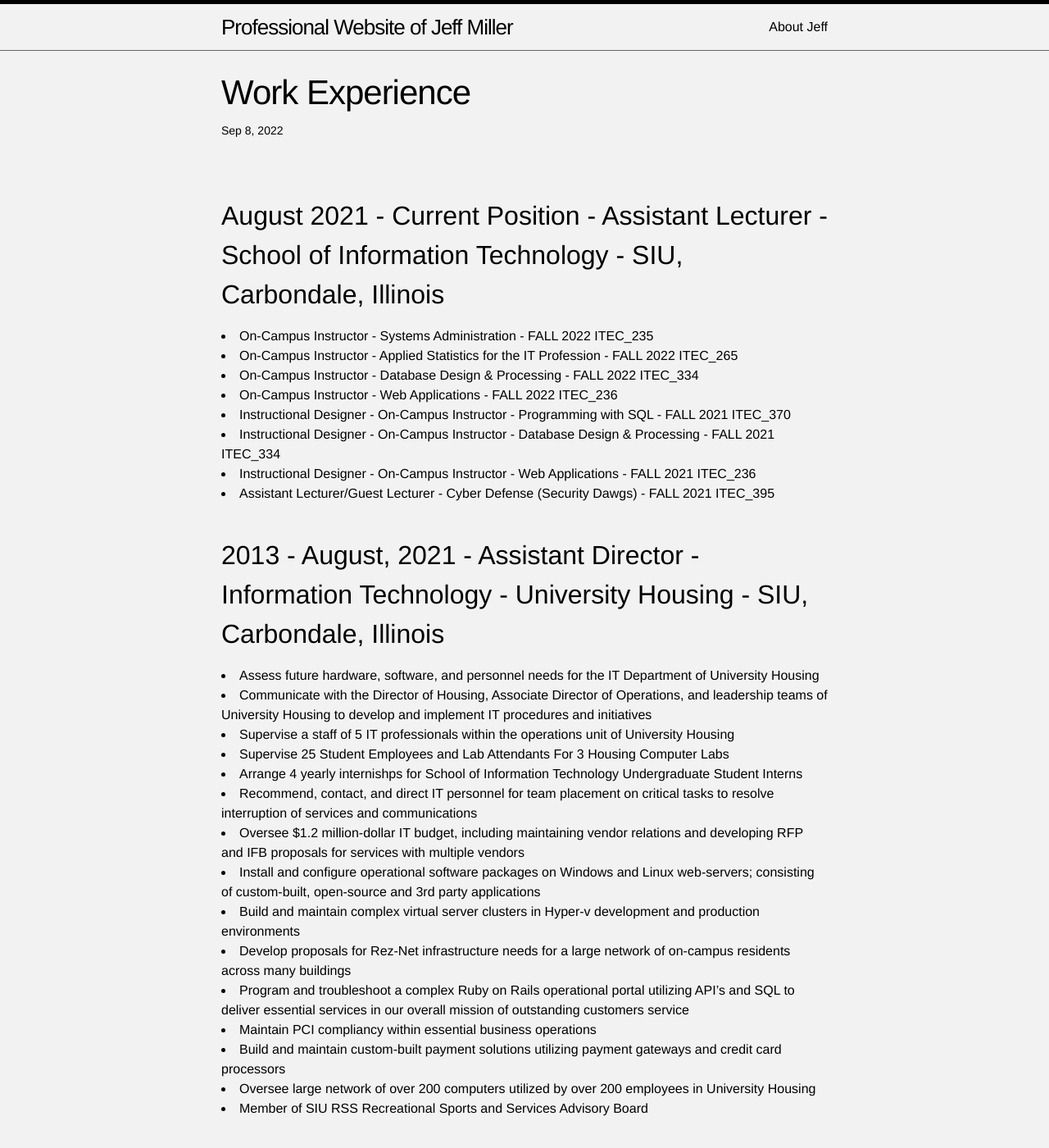
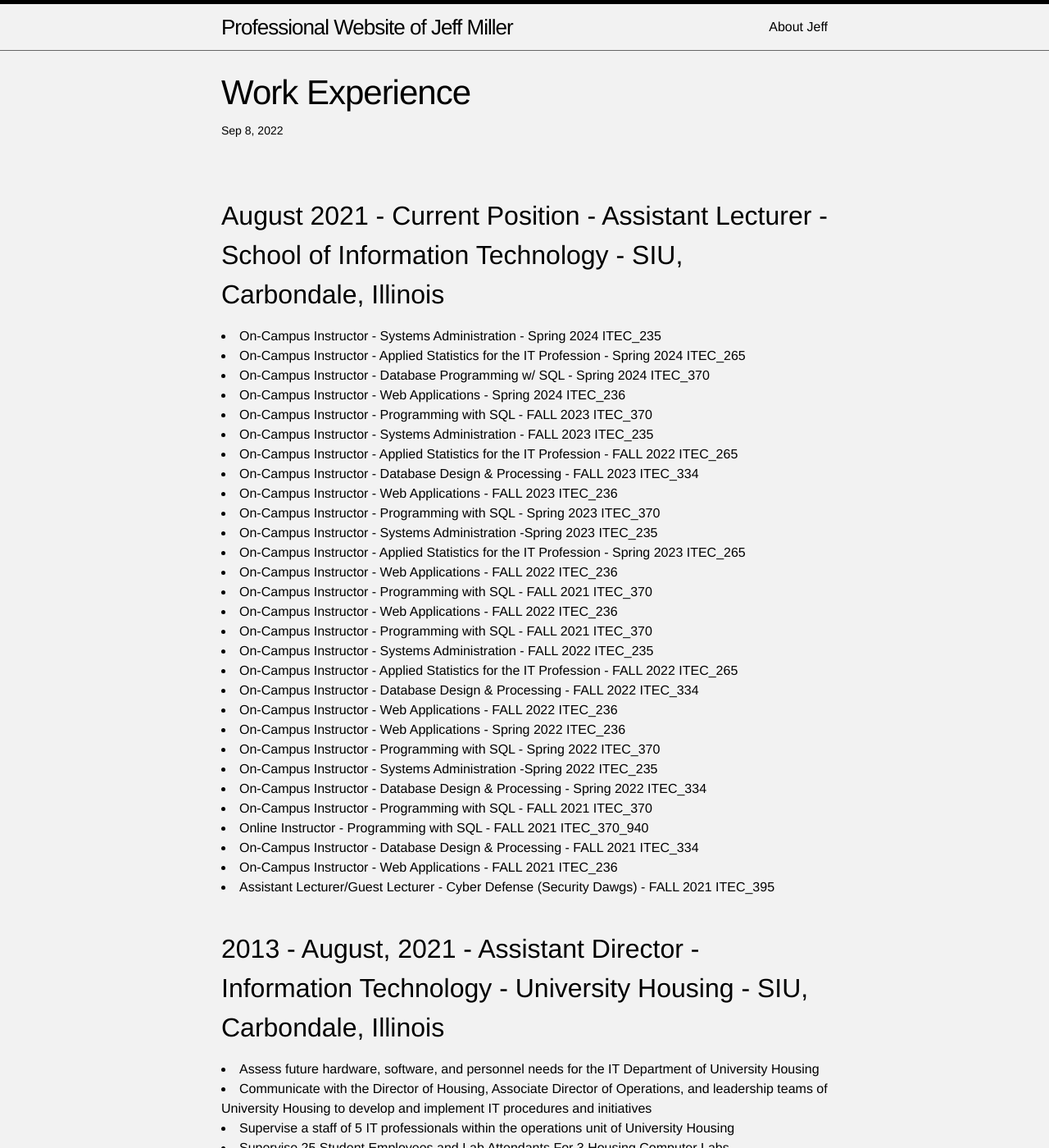
Before and after one commit to jmillersiu/jmillersiu.github.io, a Jekyll site: the page built from _posts/2021-09-21-work_experience.markdown, in a window 1280 px wide and 1400 px high. Shown: the whole window at 82% size. Built offline with Jekyll 4.4.1, drawn with Linux system fonts in a browser that asks for light colours.

Commit message:
Update 2021-09-21-work_experience.markdown

```diff
--- a/_posts/2021-09-21-work_experience.markdown
+++ b/_posts/2021-09-21-work_experience.markdown
@@ -8,13 +8,34 @@
 
 August 2021 - Current Position - Assistant Lecturer - School of Information Technology - SIU, Carbondale, Illinois
 ---
+<li>On-Campus Instructor - Systems Administration - Spring 2024 ITEC_235</li>
+<li>On-Campus Instructor - Applied Statistics for the IT Profession - Spring 2024 ITEC_265</li>
+<li>On-Campus Instructor - Database Programming w/ SQL - Spring 2024 ITEC_370</li>
+<li>On-Campus Instructor - Web Applications - Spring 2024 ITEC_236</li>
+<li>On-Campus Instructor - Programming with SQL - FALL 2023 ITEC_370</li>
+<li>On-Campus Instructor - Systems Administration - FALL 2023 ITEC_235</li>
+<li>On-Campus Instructor - Applied Statistics for the IT Profession - FALL 2022 ITEC_265</li>
+<li>On-Campus Instructor - Database Design & Processing - FALL 2023 ITEC_334</li>
+<li>On-Campus Instructor - Web Applications - FALL 2023 ITEC_236</li>
+<li>On-Campus Instructor - Programming with SQL - Spring 2023 ITEC_370</li>
+<li>On-Campus Instructor - Systems Administration -Spring 2023 ITEC_235</li>
+<li>On-Campus Instructor - Applied Statistics for the IT Profession - Spring 2023 ITEC_265</li>
+<li>On-Campus Instructor - Web Applications - FALL 2022 ITEC_236</li>
+<li>On-Campus Instructor - Programming with SQL - FALL 2021 ITEC_370</li>
+<li>On-Campus Instructor - Web Applications - FALL 2022 ITEC_236</li>
+<li>On-Campus Instructor - Programming with SQL - FALL 2021 ITEC_370</li>
 <li>On-Campus Instructor - Systems Administration - FALL 2022 ITEC_235</li>
 <li>On-Campus Instructor - Applied Statistics for the IT Profession - FALL 2022 ITEC_265</li>
 <li>On-Campus Instructor - Database Design & Processing - FALL 2022 ITEC_334</li>
 <li>On-Campus Instructor - Web Applications - FALL 2022 ITEC_236</li>
-<li>Instructional Designer - On-Campus Instructor - Programming with SQL - FALL 2021 ITEC_370</li>
-<li>Instructional Designer - On-Campus Instructor - Database Design & Processing - FALL 2021 ITEC_334</li>
-<li>Instructional Designer - On-Campus Instructor - Web Applications - FALL 2021 ITEC_236</li>
+<li>On-Campus Instructor - Web Applications - Spring 2022 ITEC_236</li>
+<li>On-Campus Instructor - Programming with SQL - Spring 2022 ITEC_370</li>
+<li>On-Campus Instructor - Systems Administration -Spring 2022 ITEC_235</li>
+<li>On-Campus Instructor - Database Design & Processing - Spring 2022 ITEC_334</li>
+<li>On-Campus Instructor - Programming with SQL - FALL 2021 ITEC_370</li>
+<li>Online Instructor - Programming with SQL - FALL 2021 ITEC_370_940</li>
+<li>On-Campus Instructor - Database Design & Processing - FALL 2021 ITEC_334</li>
+<li>On-Campus Instructor - Web Applications - FALL 2021 ITEC_236</li>
 <li>Assistant Lecturer/Guest Lecturer - Cyber Defense (Security Dawgs) - FALL 2021 ITEC_395</li>
 <br>
 
```
